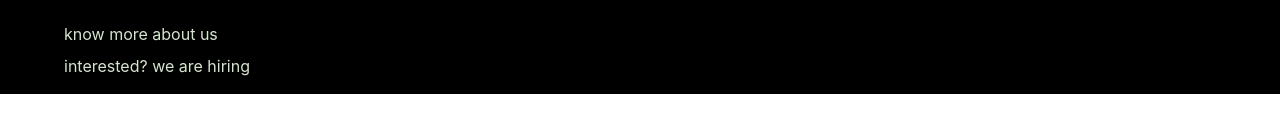
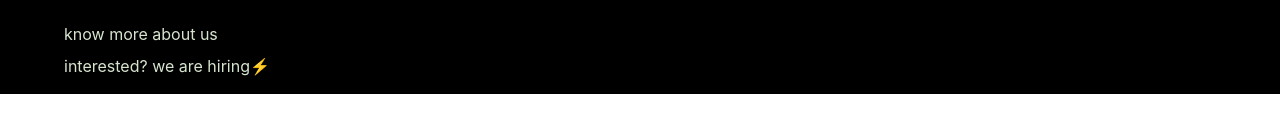
Before and after one commit to Deveshb15/anton, a Next.js app: page / in a window 1280 px wide. Shown: the part 594-726 px from the top of the page. Built offline with nearby package versions, Linux system fonts and the light colour scheme.

Commit message:
chore: hiring thunder

```diff
--- a/pages/index.js
+++ b/pages/index.js
@@ -39,7 +39,7 @@ export default function Home() {
               <p className='hover:underline text-[#D7E5CF] text-[14px] md:text-base'>know more about us</p>
             </Link>
             <Link href='/careers'>
-              <p className='hover:underline text-[#D7E5CF] text-[14px] md:text-base'>interested? we are hiring</p>
+              <p className='hover:underline text-[#D7E5CF] text-[14px] md:text-base'>interested? we are hiring⚡</p>
             </Link>
             {/* <button className='px-6 py-2 bg-black text-white border rounded-xl transform transition-all hover:scale-105 hover:bg-white hover:text-black'>register</button> */}
             {/* <button className='px-6 py-2 bg-black text-white border rounded-xl transform transition-all hover:scale-105 hover:bg-white hover:text-black'>join us!</button> */}
```
